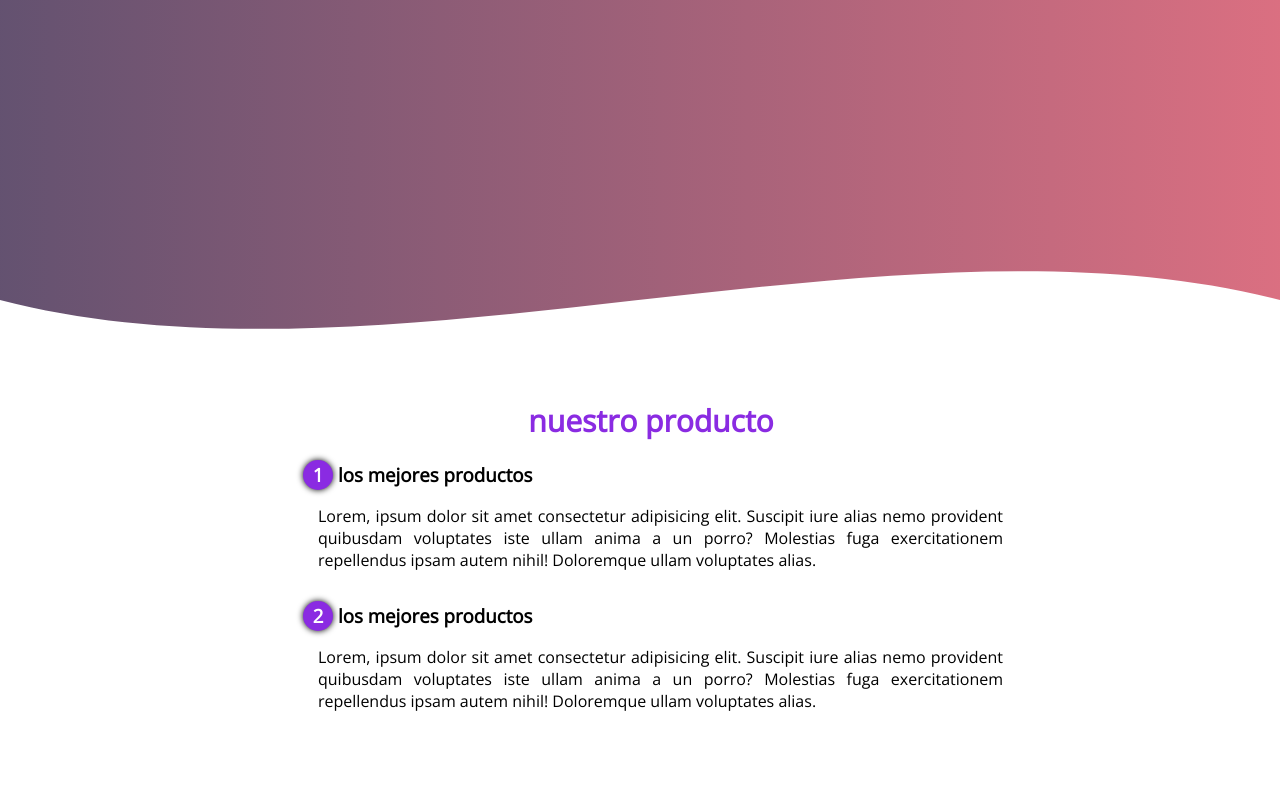
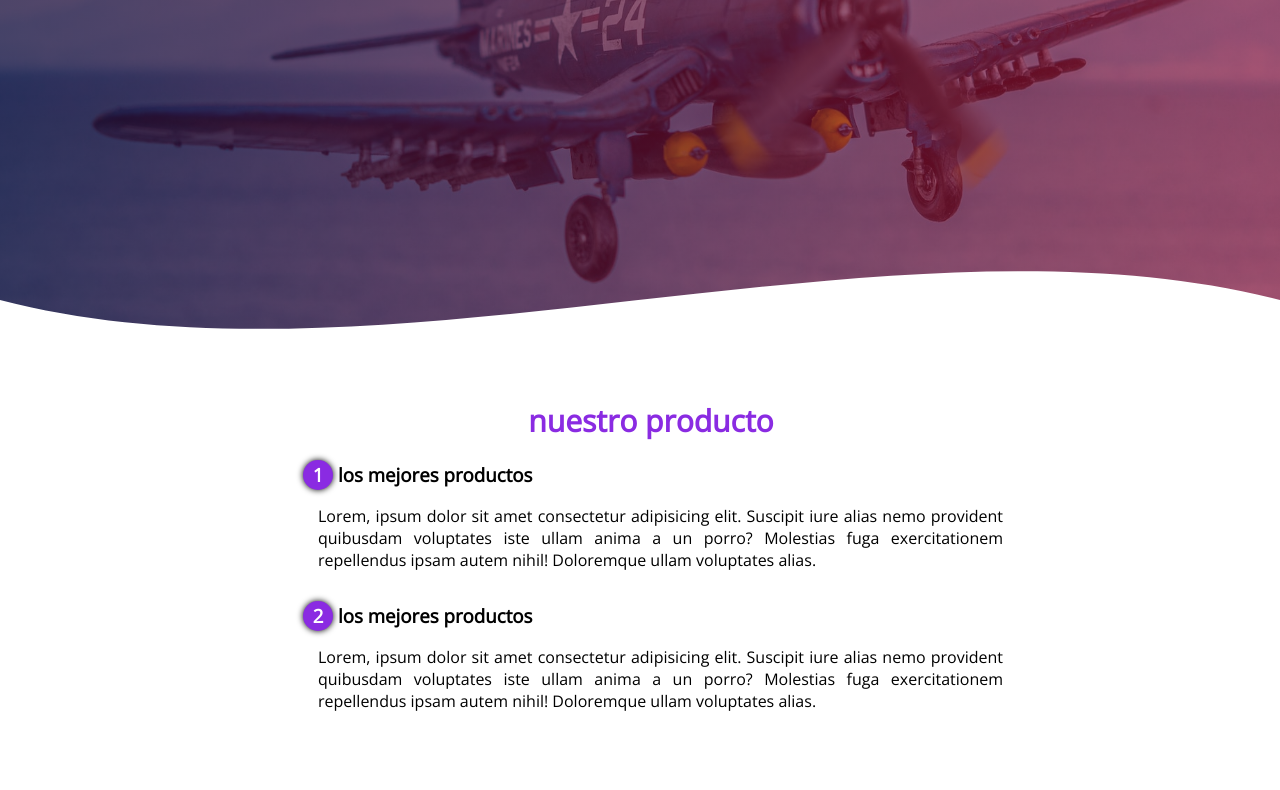
Before and after one commit to Ricardotheprogramer/Ricardotheprogramer.github.io, a plain HTML site: page index.html in a window 1280 px wide. Shown: the part 350-1140 px from the top of the page. Drawn offline with nearby package versions, Linux system fonts and the light colour scheme; a web font is replaced by a local one.

Commit message:
Update publicity.css

```diff
--- a/publicity.css
+++ b/publicity.css
@@ -41,8 +41,8 @@ header{
     height: 750px;
     /* fallback for old browsers */
     background: #c31432;
-    background: -webkit-linear-gradient(to right, #240b36b5, #c314319c),url(/prime/img/gallery__picture11.jpg);  /* Chrome 10-25, Safari 5.1-6 */
-    background: linear-gradient(to right, #240b36b5, #c314319c),url(/prime/img/gallery__picture11.jpg);
+    background: -webkit-linear-gradient(to right, #240b36b5, #c314319c),url(img/gallery__picture11.jpg);  /* Chrome 10-25, Safari 5.1-6 */
+    background: linear-gradient(to right, #240b36b5, #c314319c),url(img/gallery__picture11.jpg);
     /* W3C, IE 10+/ Edge, Firefox 16+, Chrome 26+, Opera 12+, Safari 7+ */
     background-size: cover;
     background-repeat: no-repeat;
```
